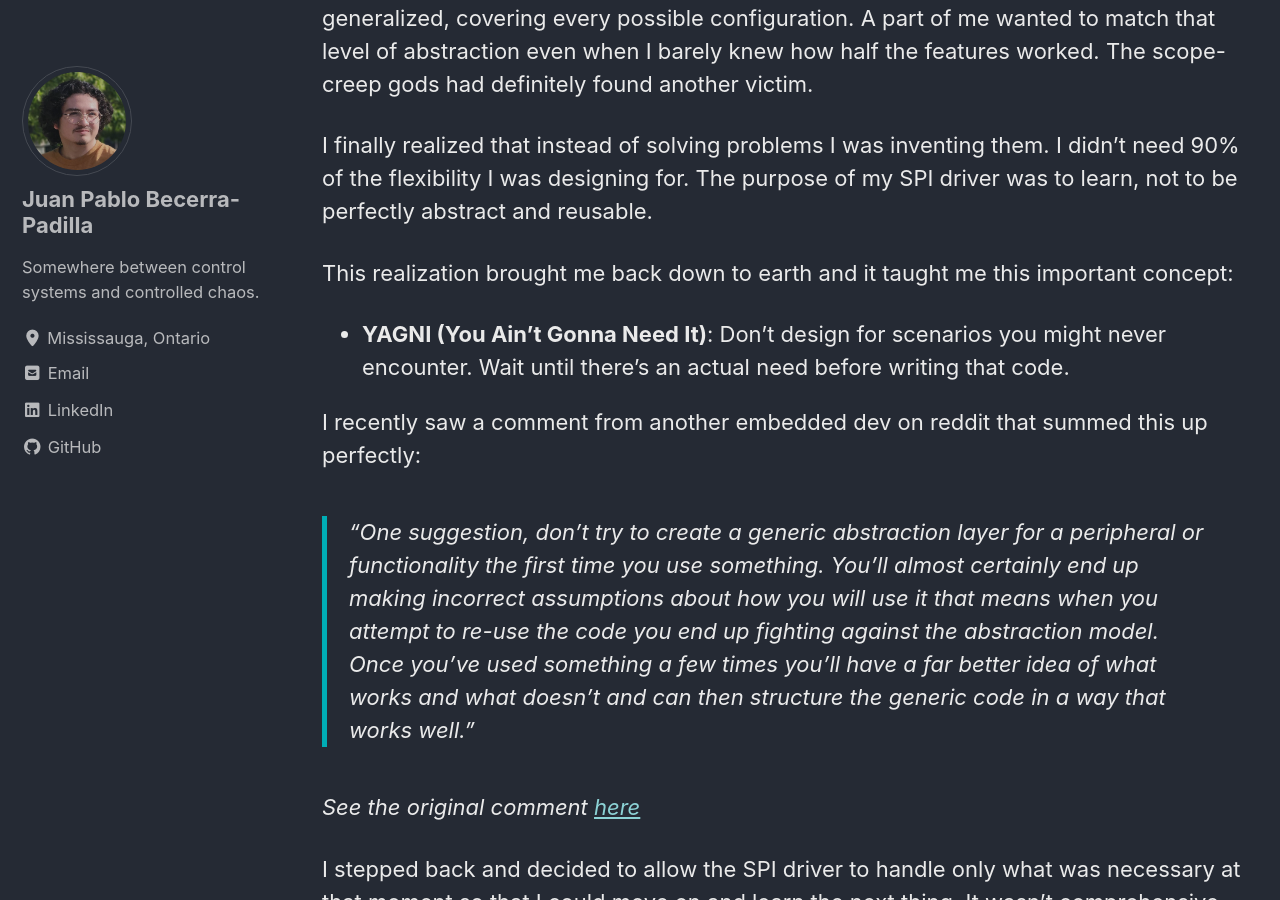
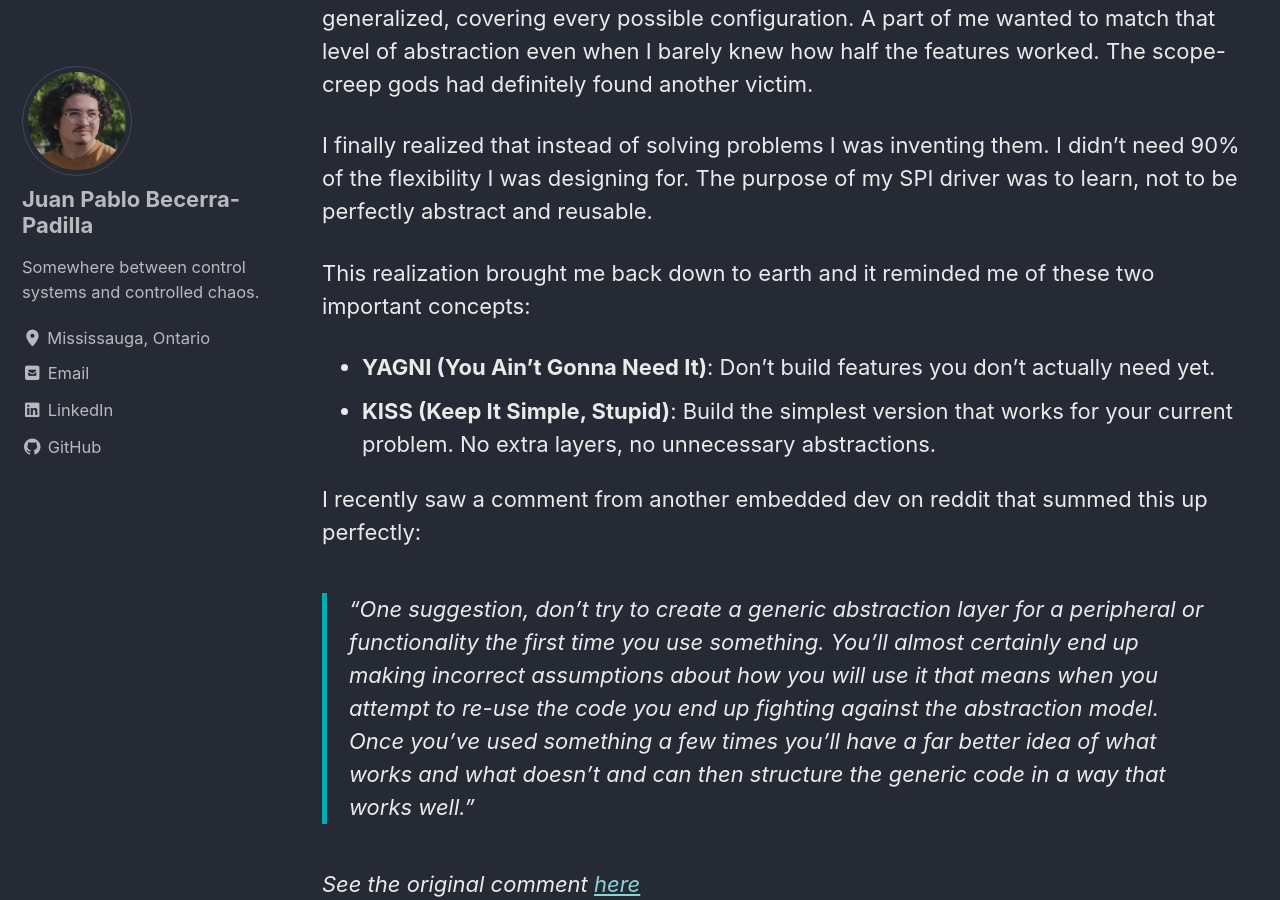
Before and after one commit to JuanPBP03/juanpbp03.github.io, a Jekyll site: the page built from _posts/2025-06-16-spi-driver-journey.md, in a window 1280 px wide and 900 px high, scrolled down 998 px. Built offline with Jekyll 4.4.1, drawn with Linux system fonts in a browser that asks for light colours; cached includes are drawn as plain includes.

Commit message:
final draft of spi blog

```diff
--- a/_posts/2025-06-16-spi-driver-journey.md
+++ b/_posts/2025-06-16-spi-driver-journey.md
@@ -1,5 +1,6 @@
 ---
 title: When Learning Trumps Perfection
+exerpt: Writing SPI drivers and a lesson in keeping it simple when things get complicated
 published: true
 tags:
     - software
@@ -26,9 +27,10 @@ Looking at ST's HAL was overwhelming at first. It's comprehensive and extremely
 
 I finally realized that instead of solving problems I was inventing them. I didn't need 90% of the flexibility I was designing for. The purpose of my SPI driver was to learn, not to be perfectly abstract and reusable.
 
-This realization brought me back down to earth and it taught me this important concept:
+This realization brought me back down to earth and it reminded me of these two important concepts:
 
-- **YAGNI (You Ain’t Gonna Need It)**: Don't design for scenarios you might never encounter. Wait until there's an actual need before writing that code.
+- **YAGNI (You Ain’t Gonna Need It)**: Don't build features you don't actually need yet.
+- **KISS  (Keep It Simple, Stupid)**: Build the simplest version that works for your current problem. No extra layers, no unnecessary abstractions.
 
 I recently saw a comment from another embedded dev on reddit that summed this up perfectly:
 
```
